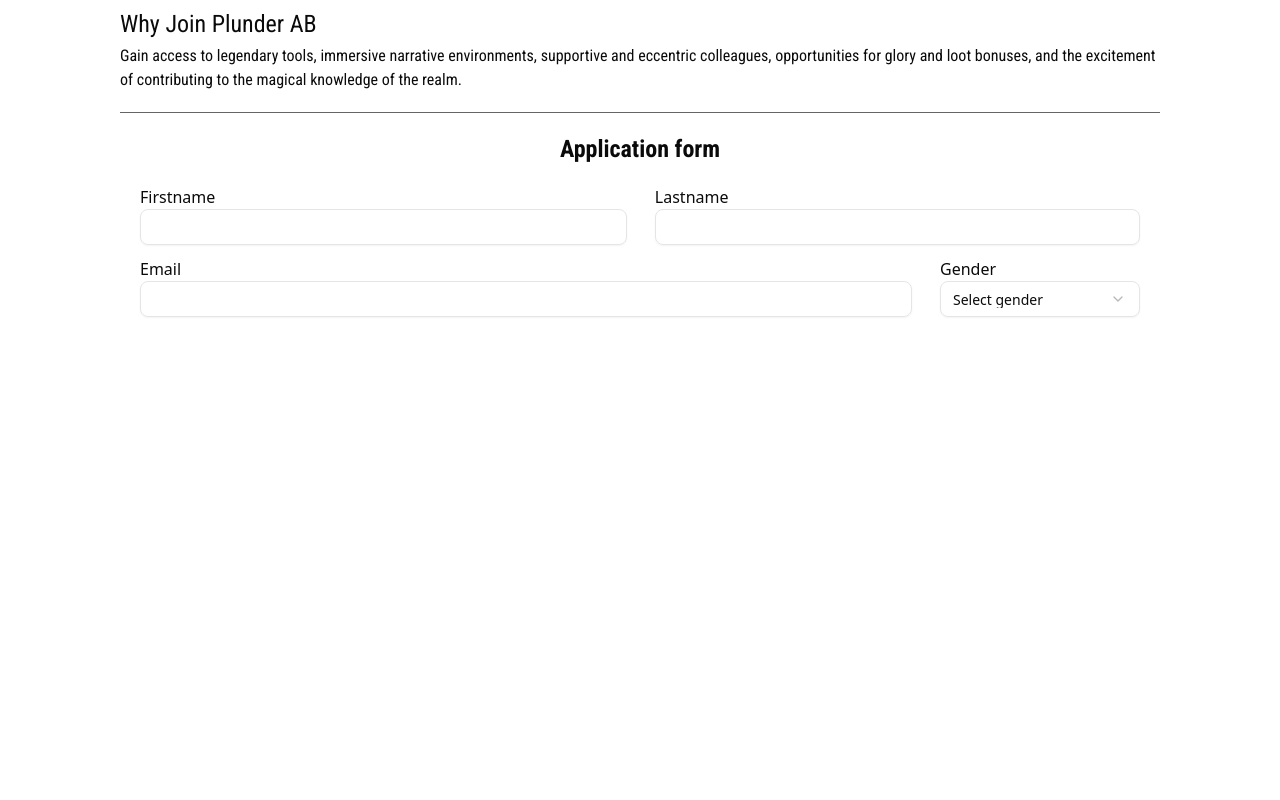
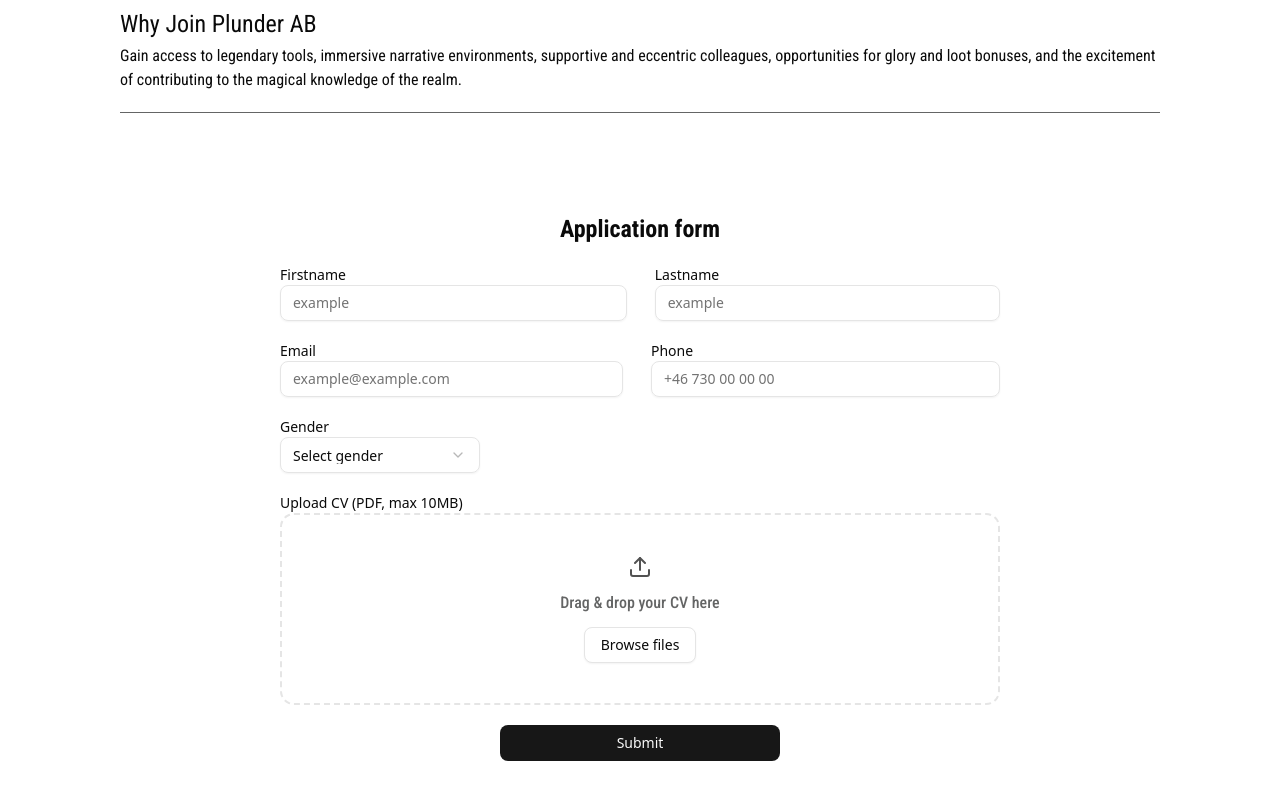
Before and after one commit to martinsson03/EndUrBias, a Next.js app in the folder frontend/: page /user/job/514142 in a window 1280 px wide. Shown: the part 716-1516 px from the top of the page. Before the commit the page ends 1073 px from the top, so only its background shows below. Built offline with nearby package versions, Linux system fonts and the light colour scheme.

Commit message:
Fixed the dropzone! HEAVILY inspired by Jespers!

```diff
--- a/frontend/src/components/page/user/job/ui/applyJobClient.tsx
+++ b/frontend/src/components/page/user/job/ui/applyJobClient.tsx
@@ -3,6 +3,8 @@
 import { Input } from "@/components/shadcn/ui/input";
 import { NativeSelect, NativeSelectOption } from "@/components/shadcn/ui/nativeSelect";
 import { FormEvent, useState } from "react";
+import { CvDropzone } from "./cvDropzone";
+import { Button } from "@/components/shadcn/ui/button";
 
 type ApplyJobClientProps = {
     id?: string
@@ -26,26 +28,32 @@
     }
 
     return (
-        <div className="flex flex-col items-center gap-5">
+        <div className="flex flex-col items-center gap-5 pt-20">
             <h4 className="text-center font-bold">Application form</h4>
 
-            <form onSubmit={handleSubmit} id={id ?? ""} className="w-full max-w-250 flex flex-col gap-3 pb-10">
+            <form onSubmit={handleSubmit} id={id ?? ""} className="w-full max-w-180 flex flex-col gap-5 pb-10 font-medium text-sm">
                 <div className="flex gap-7">
                     <div className="grow">
                         <label htmlFor="firstname">Firstname</label>
-                        <Input type="text" id="firstname" value={firstname} onChange={(e) => setFirstname(e.target.value)}></Input>
+                        <Input type="text" id="firstname" value={firstname} placeholder="example" onChange={(e) => setFirstname(e.target.value)}></Input>
                     </div>
 
                     <div className="grow">
                         <label htmlFor="lastname">Lastname</label>
-                        <Input type="text" id="lastname" value={lastname} onChange={(e) => setLastname(e.target.value)}></Input>
+                        <Input type="text" id="lastname" value={lastname} placeholder="example" onChange={(e) => setLastname(e.target.value)}></Input>
                     </div>
                 </div>
 
                 <div className="flex gap-7">
                     <div className="grow">
                         <label htmlFor="email">Email</label>
-                        <Input type="email" id="email" value={email} onChange={(e) => setEmail(e.target.value)}></Input>
+                        <Input type="email" id="email" value={email} placeholder="example@example.com" onChange={(e) => setEmail(e.target.value)}></Input>
+                    </div>
+
+                    <div className="grow">
+                        <label htmlFor="phone">Phone</label>
+                        <Input type="number" id="phone" value={phone} placeholder="+46 730 00 00 00" onChange={(e) => setPhone(e.target.value)}></Input>
+                    </div>
                 </div>
 
                 <div className="grow max-w-50">
@@ -57,6 +65,14 @@
                         <NativeSelectOption value="other">Other</NativeSelectOption>
                     </NativeSelect>
                 </div>
+
+                <div>
+                    <label htmlFor="cv">Upload CV (PDF, max 10MB)</label>
+                    <CvDropzone id="cv" onFileChange={setCv}></CvDropzone>
+                </div>
+
+                <div className="flex justify-center">
+                    <Button className="max-w-70 grow">Submit</Button>
                 </div>
             </form>
         </div>
--- /dev/null
+++ b/frontend/src/components/page/user/job/ui/cvDropzone.tsx
@@ -0,0 +1,116 @@
+"use client";
+
+import { useRef, useState, DragEvent, ChangeEvent } from "react";
+import { Upload, X } from "lucide-react";
+import { Button } from "@/components/shadcn/ui/button";
+import { cn } from "@/lib/shadcn/utils";
+
+type CvDropzoneProps = {
+  onFileChange: (file: File | null) => void,
+  id?: string,
+  className?: string
+};
+
+const MAX_SIZE = 10 * 1024 * 1024; // 10 MB upload size.
+
+export function CvDropzone({ onFileChange, id, className }: CvDropzoneProps) {
+    const [file, setFile] = useState<File | null>(null); // The CV file.
+
+    const [isDragging, setIsDragging] = useState(false); // If is dragging over the box.
+
+    // File explorer input in case of no drag and drop.
+    const inputRef = useRef<HTMLInputElement | null>(null);
+
+    // Opens the hidden file dialog.
+    const openFileDialog = () => {
+        inputRef.current?.click();
+    };
+
+    // Mark the dropzone when dragging something over.
+    const handleDragOver = (e: DragEvent<HTMLDivElement>) => {
+        e.preventDefault();
+        e.stopPropagation();
+        setIsDragging(true);
+    };
+
+    // Set isDragging to false when leaving drop area.
+    const handleDragLeave = (e: DragEvent<HTMLDivElement>) => {
+        e.preventDefault();
+        e.stopPropagation();
+        setIsDragging(false);
+    };
+
+    // Handle when the file is dropped.
+    const handleDrop = (e: DragEvent<HTMLDivElement>) => {
+        e.preventDefault();
+        e.stopPropagation();
+        setIsDragging(false);
+
+        const droppedFile = e.dataTransfer.files?.[0];
+
+        if(!droppedFile || !checkIfFileIsValid(droppedFile)) return;
+
+        setFile(droppedFile);
+        onFileChange?.(droppedFile);
+    };
+
+    const handleFileChange = (e: ChangeEvent<HTMLInputElement>) => {
+        const selected = e.target.files?.[0] ?? null;
+
+        if(!selected || !checkIfFileIsValid(selected)) { e.target.value = ""; return; }
+
+        // If everything is ok, set the file.
+        setFile(selected);
+        onFileChange(selected);
+
+        // Make it possible to upload a new file.
+        e.target.value = "";
+    };
+
+    const handleRemove = () => {
+        setFile(null);
+        onFileChange(null);
+    };
+
+    return (
+        <div className="flex flex-col gap-2">
+            <div className={cn("border-2 border-dashed rounded-xl p-10 flex flex-col items-center justify-center gap-3 cursor-pointer", isDragging && "bg-secondary" )}
+                onClick={openFileDialog}
+                onDragOver={handleDragOver}
+                onDragLeave={handleDragLeave}
+                onDrop={handleDrop}>
+
+                <Upload className="w-6 h-6 opacity-70" />
+
+                <p className="text-secondary-foreground">Drag & drop your CV here</p>
+
+                <Button variant="outline" onClick={(e) => { e.stopPropagation(); openFileDialog(); }}>Browse files</Button>
+
+                <input ref={inputRef} type="file" accept="application/pdf" className="hidden" onChange={handleFileChange}/>
+            </div>
+
+            {file && (
+                <div className="flex items-center justify-between rounded-xl border p-3">
+                    <div className="flex flex-col">
+                        <span>{file.name}</span>
+                        <span className="text-secondary-foreground">{(file.size / 1024).toFixed(1)} kB</span>
+                    </div>
+
+                    <Button variant="ghost" size="icon" onClick={handleRemove}>
+                        <X></X>
+                    </Button>
+                </div>
+            )}
+        </div>
+    );
+}
+
+function checkIfFileIsValid(file: File): boolean {
+    // Check file type.
+    if (file && file.type !== "application/pdf") return false;
+
+    // Check size.
+    if (file && file.size > MAX_SIZE) return false;
+
+    return true;
+}
--- a/frontend/src/components/page/user/job/ui/jobPageContent.tsx
+++ b/frontend/src/components/page/user/job/ui/jobPageContent.tsx
@@ -28,7 +28,7 @@
                     </div>
                 </div>
 
-                <Link href={`#apply`} className="self-end"><Button>Apply for this role!</Button></Link>
+                <Link href={`#apply`} className="self-end"><Button>Apply now!</Button></Link>
             </div>
 
             <SeperatorHorizontal></SeperatorHorizontal>
```
Lines whose indentation alone changed are shown as unchanged.
